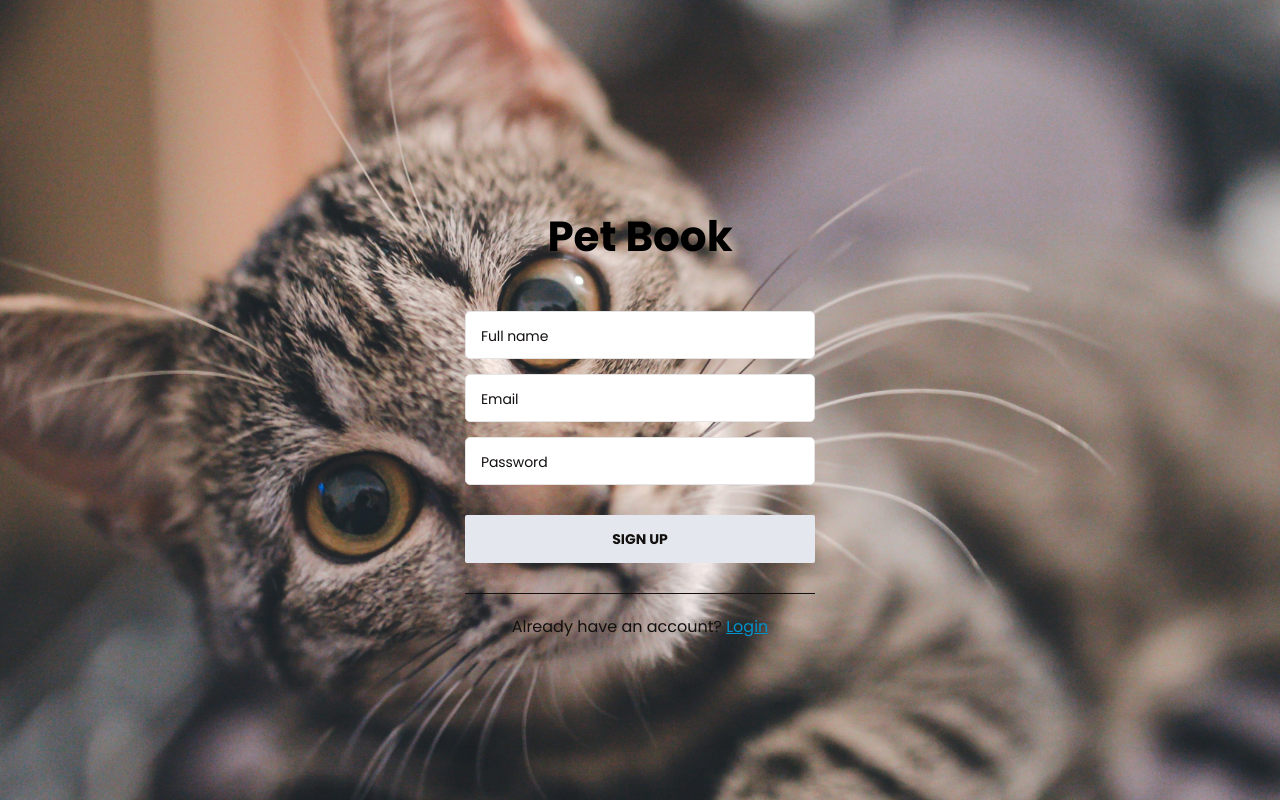
After one commit to Maykelszxc/Last-na-to, a PHP site: page /html/signup.html in a window 1280 px wide. The commit adds this page. Run offline with PHP 8.4, Linux system fonts and the light colour scheme.

Commit message:
just rewrote some code

```diff
--- a/css/login.css
+++ b/css/login.css
@@ -160,7 +160,7 @@ body{
     }
 }
 
-@media (max-width 767px){
+@media (max-width: 767px){
     .wrapper{
         max-width: 550px;
     }
--- a/html/sign-up.php
+++ b/html/sign-up.php
@@ -41,7 +41,7 @@ $stmt->bind_param("sss",
 
 if ($stmt->execute()) {
 
-    header("Location: login.html");
+    header("Location: login.php");
     exit;
 
 } else {
--- /dev/null
+++ b/html/signup.html
@@ -0,0 +1,40 @@
+<!DOCTYPE html>
+<html lang="en">
+<head>
+    <meta charset="UTF-8">
+    <meta http-equiv="X-UA-Compatible" content="IE=edge">
+    <meta name="viewport" content="width=device-width, initial-scale=1.0">
+    <link rel="stylesheet" href="../css/login.css">
+
+    <title>Pet Book</title>
+</head>
+<body>
+
+    <div class="wrapper">
+        <div class="headline">
+            <h1>Pet Book</h1>
+        </div>
+
+        <form class="form" action="sign-up.php" method="post">
+
+            <div class="signup">
+                <div class="form-group">
+                    <input type="text" id ="name" name="name" placeholder="Full name" required>
+                </div>
+
+                <div class="form-group">
+                    <input type="email" id="email" name="email" placeholder="Email" required>
+                </div>
+
+                <div class="form-group">
+                    <input type="password" id="passwords" name="passwords" placeholder="Password" required>
+                </div>
+
+                <button type="submit" class="btn">Sign Up</button>
+
+                <div class="account-exist">Already have an account? <a href="login.php" id="login">Login</a>
+                </div>
+            </div>
+        </form>
+    </body>
+</html>
```
Also changed, not shown: html/login.html (deleted, +0 -73 lines).
